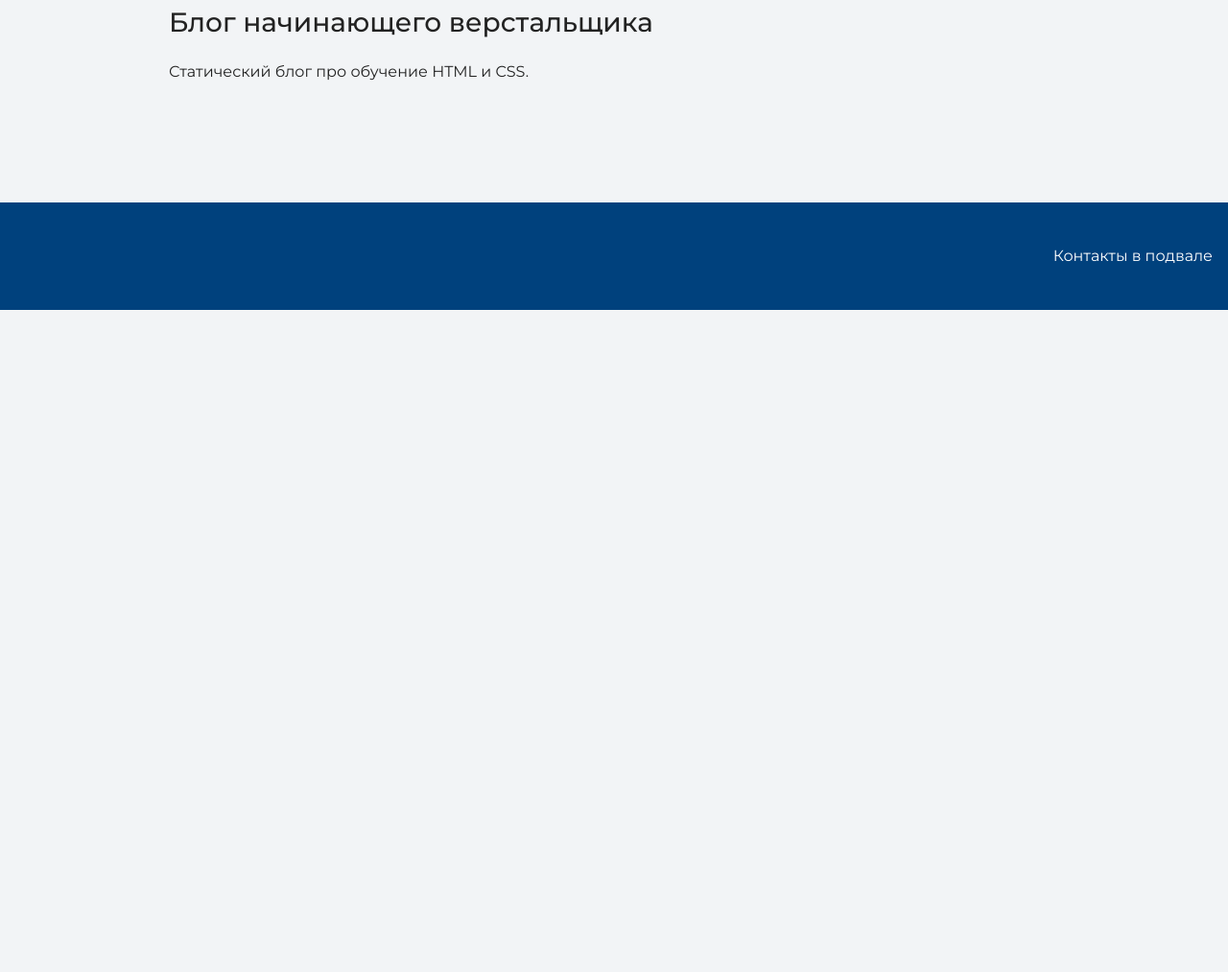
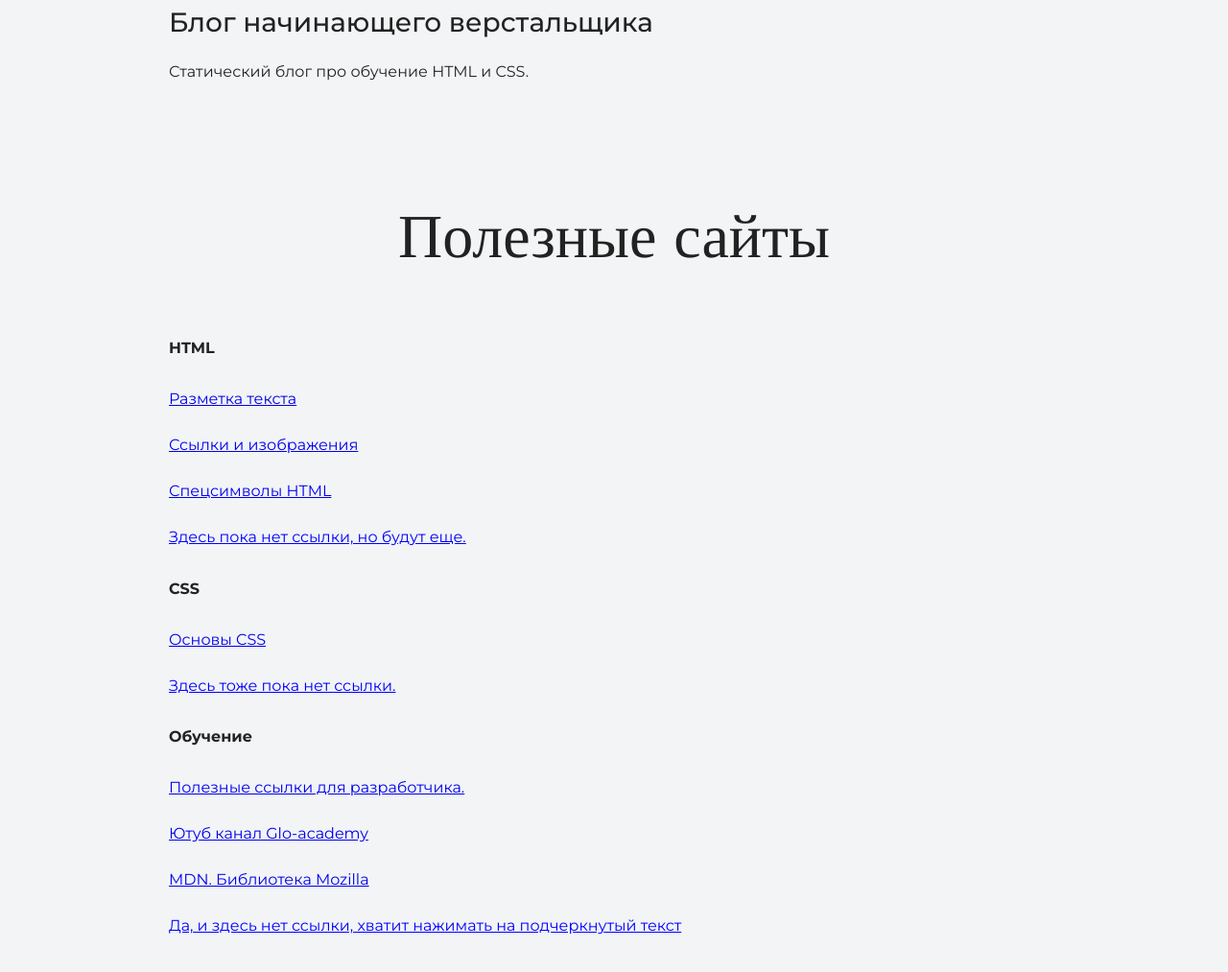
Before and after one commit to south69/portfolio, a plain HTML site: page index.html in a window 1280 px wide. Shown: the part 1729-2742 px from the top of the page at 96% size. Before the commit the page ends 2052 px from the top, so only its background shows below. Drawn offline with nearby package versions, Linux system fonts and the light colour scheme.

Commit message:
Синий текст в лже-ссылке
Через добавление класса для <p>
.p-blue-color

```diff
--- a/index.html
+++ b/index.html
@@ -4,7 +4,7 @@
     <meta charset="UTF-8">
     <link rel="stylesheet" href="style.css">
     <link href="https://fonts.googleapis.com/css?family=Montserrat:400,500,700|Old+Standard+TT&display=swap&subset=cyrillic" rel="stylesheet">
-    <title>Портфолио Junior верстальщика</title>
+    <title>Портфолио South69</title>
   </head>
 
   <body>
@@ -15,7 +15,7 @@
     </header>
     <section class="hero-image">
     	<div class="container">
-      <h1 class="heading">Неопознанный Енот</h1>
+      <h1 class="heading">South69</h1>
       <p>Junior верстальщик</p>
       	</div>
     </section>
@@ -30,21 +30,43 @@
       	</div>
     </section>
 
+
     <section class="portfolio">
     	<div class="container">
       <h2 class="subheading">Мои работы</h2>
 
-      <h3>Сайт инструктора Кекса</h3>
+      <h3>Сайт инструктора Кекса</h3> <!-- добавить ссылку на портфолио по дням обучения Кекса (там, где ссылки на каждый день)  -->
       <p>Небольшой лендинг о школе для начинающих.</p>
 
       <h3>Блог начинающего верстальщика</h3>
       <p>Статический блог про обучение HTML и CSS.</p>
       	</div>
     </section>
+			<section class="portfolio">
+    			<div class="container">
+      				<h2 class="subheading">Полезные сайты</h2>
+      					<h4>HTML</h4>
+      						<p><a href="https://htmlacademy.ru/courses/301/run/20" target="_blank">Разметка текста</a></p> <!-- ! (target="_blank") открывает ссылку в новом окне, НЕ ВАЛИДНЫЙ для HTML4, придумать, как заменить -->
+      						<p><a href="https://htmlacademy.ru/courses/305/run/16" target="_blank">Ссылки и изображения</a></p>
+      						<p><a href="https://html5book.ru/specsimvoly-html/" target="_blank">Спецсимволы HTML</a></p>
+      						<p class="p-blue-color"><u>Здесь пока нет ссылки, но будут еще.</u></p>
+      					<h4>CSS</h4>
+      						<p><a href="https://htmlacademy.ru/courses/307/run/16" target="_blank">Основы CSS</a></p>
+      						<p class="p-blue-color"><u>Здесь тоже пока нет ссылки.</u></p>
+
+
+      					<h4>Обучение</h4>
+      						<p><a href="https://aislam23.github.io/links/" target="_blank">Полезные ссылки для разработчика.</a></p>
+      						<p><a href="https://www.youtube.com/channel/UCVswRUcKC-M35RzgPRv8qUg" target="_blank">Ютуб канал Glo-academy</a></p>
+      						<p><a href="https://developer.mozilla.org/en-US/docs/Web/HTML" target="_blank">MDN. Библиотека Mozilla</a></p>
+							<p class="p-blue-color"><u>Да, и здесь нет ссылки, хватит нажимать на подчеркнутый текст</u></p>
+      			</div>
+    		</section>
+
 
     <footer class="page-footer">
     	<div class="container">
-      Контакты в подвале
+      <p>Контакты в подвале &#10084</p>
   		</div>
     </footer>
   </body>
--- a/style.css
+++ b/style.css
@@ -192,3 +192,8 @@ body {
   padding-left: 25px;
   background-image: url("img/icon-phone-footer.svg");
 }
+
+
+.p-blue-color {
+  color: blue;
+}
```
